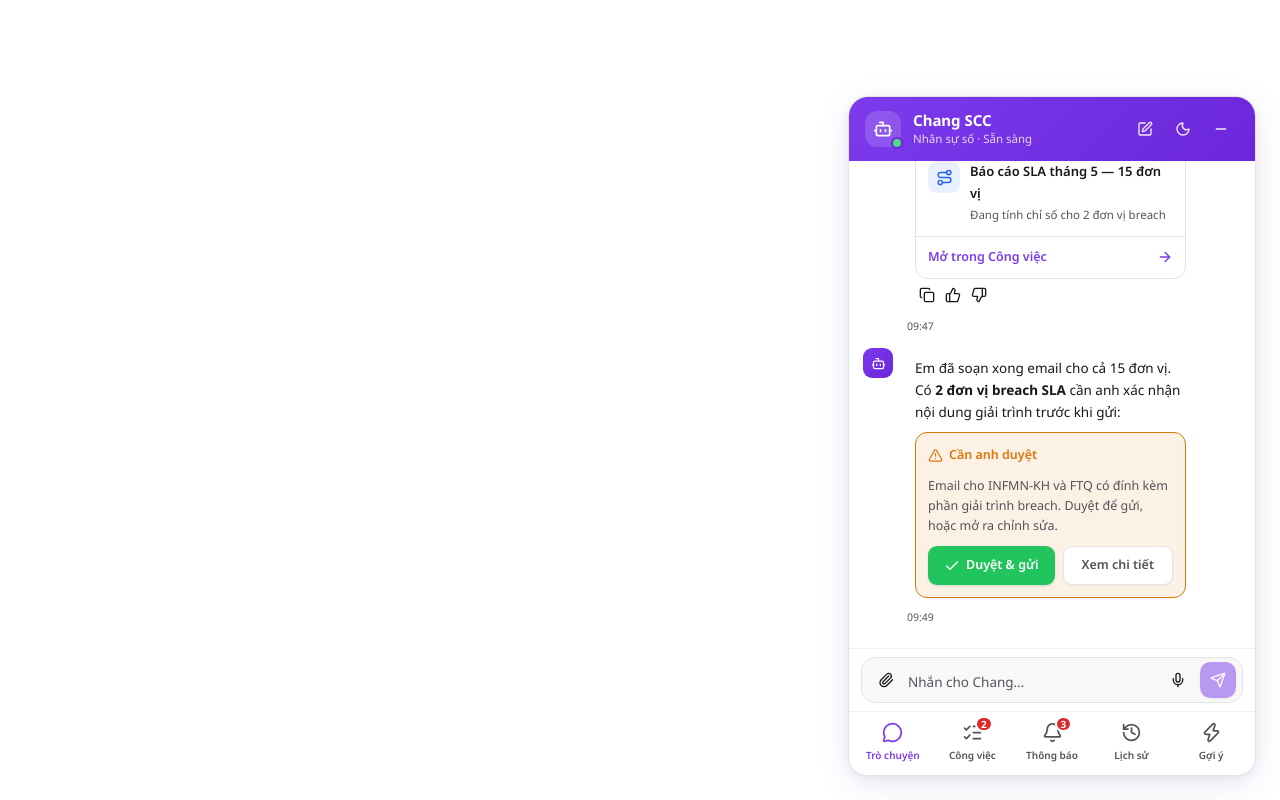
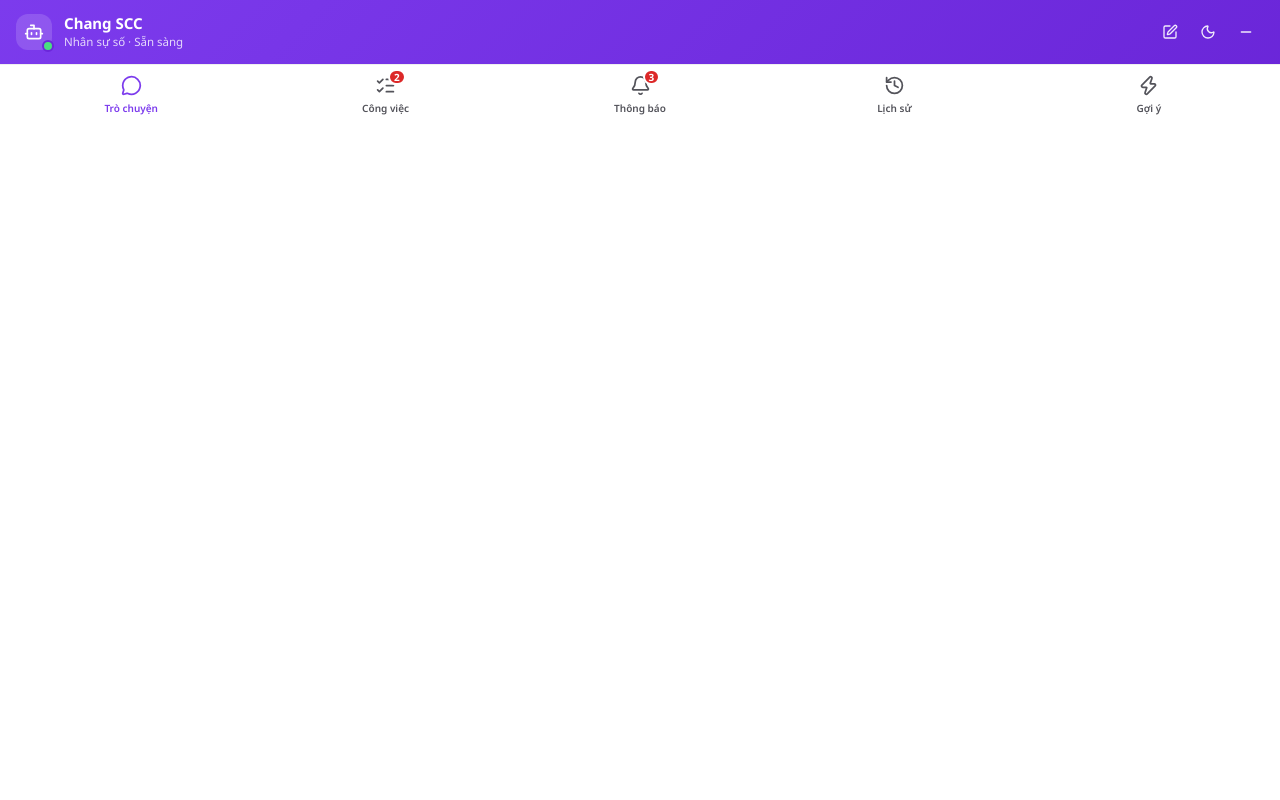
Before and after one commit to buinghiep-ptit/chatbotchangt-ui-v2, a React (Vite) app: page / in a window 1280 px wide. Built offline with nearby package versions, Linux system fonts and the light colour scheme.

Commit message:
feat: chat surface fills iframe and emits INIT_CHAT on mount

```diff
--- a/src/components/ChangWidget.tsx
+++ b/src/components/ChangWidget.tsx
@@ -1,6 +1,6 @@
-import { useState } from 'react'
+import { useEffect, useState } from 'react'
 import { AnimatePresence, motion } from 'motion/react'
-import { cn } from '@/lib/utils'
+import { hostBridge } from '@/lib/hostBridge'
 import { useWidgetStore } from '@/store/useWidgetStore'
 import { Tabs } from '@/components/ui/tabs'
 import { Header } from './Header'
@@ -22,8 +22,13 @@ const PANEL_LABELS: Record<'chat' | 'tasks' | 'noti', string> = {
 }
 
 export function ChangWidget() {
-  const { minimized, activeTab, currentTaskId, switchTab, sheetTab, closeSheet } = useWidgetStore()
+  const { activeTab, currentTaskId, switchTab, sheetTab, closeSheet } = useWidgetStore()
   const view = (currentTaskId ? 'tasks' : activeTab) as 'chat' | 'tasks' | 'noti'
+
+  // Tell the host this chat frame has loaded so it can reveal the bubble.
+  useEffect(() => {
+    hostBridge.initChat()
+  }, [])
 
   // Direction of travel for the slide, based on tab order. Derived by comparing
   // the new index with the previous one held in state — React's "adjust state
@@ -38,17 +43,7 @@ export function ChangWidget() {
   }
 
   return (
-    <div
-      className={cn(
-        'fixed bottom-6 right-6 z-10 flex h-[680px] w-[408px] flex-col overflow-hidden rounded-[20px]',
-        'bg-card border border-border',
-        'transition-all duration-300 [transition-timing-function:cubic-bezier(0.22,1,0.36,1)]',
-        minimized && 'pointer-events-none translate-y-5 scale-95 opacity-0',
-        'max-[480px]:inset-0 max-[480px]:h-full max-[480px]:w-full max-[480px]:rounded-none',
-        'max-[480px]:!translate-y-0 max-[480px]:!scale-100 max-[480px]:!opacity-100 max-[480px]:!pointer-events-auto',
-      )}
-      style={{ boxShadow: 'var(--widget-shadow)' }}
-    >
+    <div className="flex h-full w-full flex-col overflow-hidden bg-card">
       <Header />
       <Tabs
         value={view}
```
